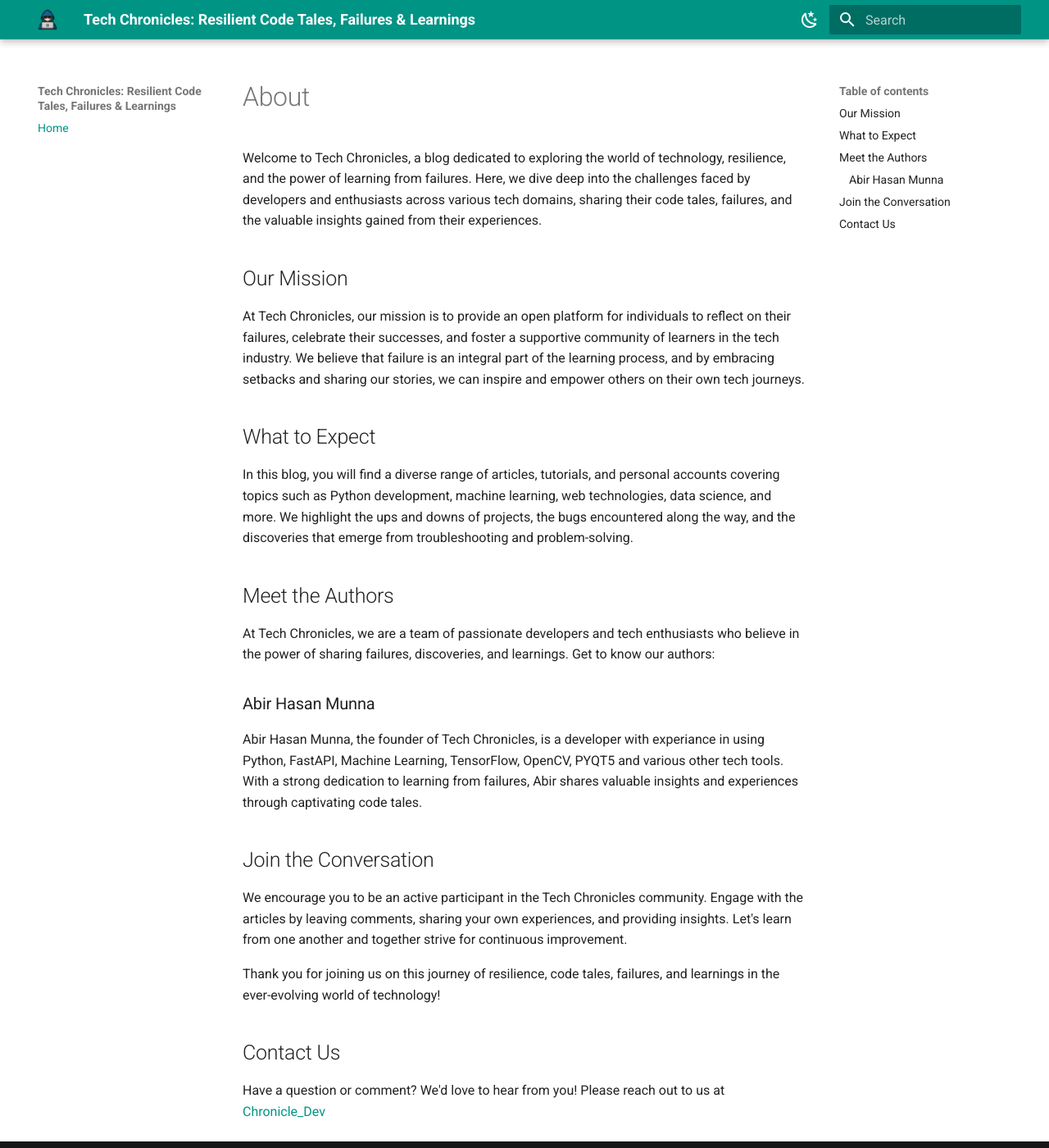
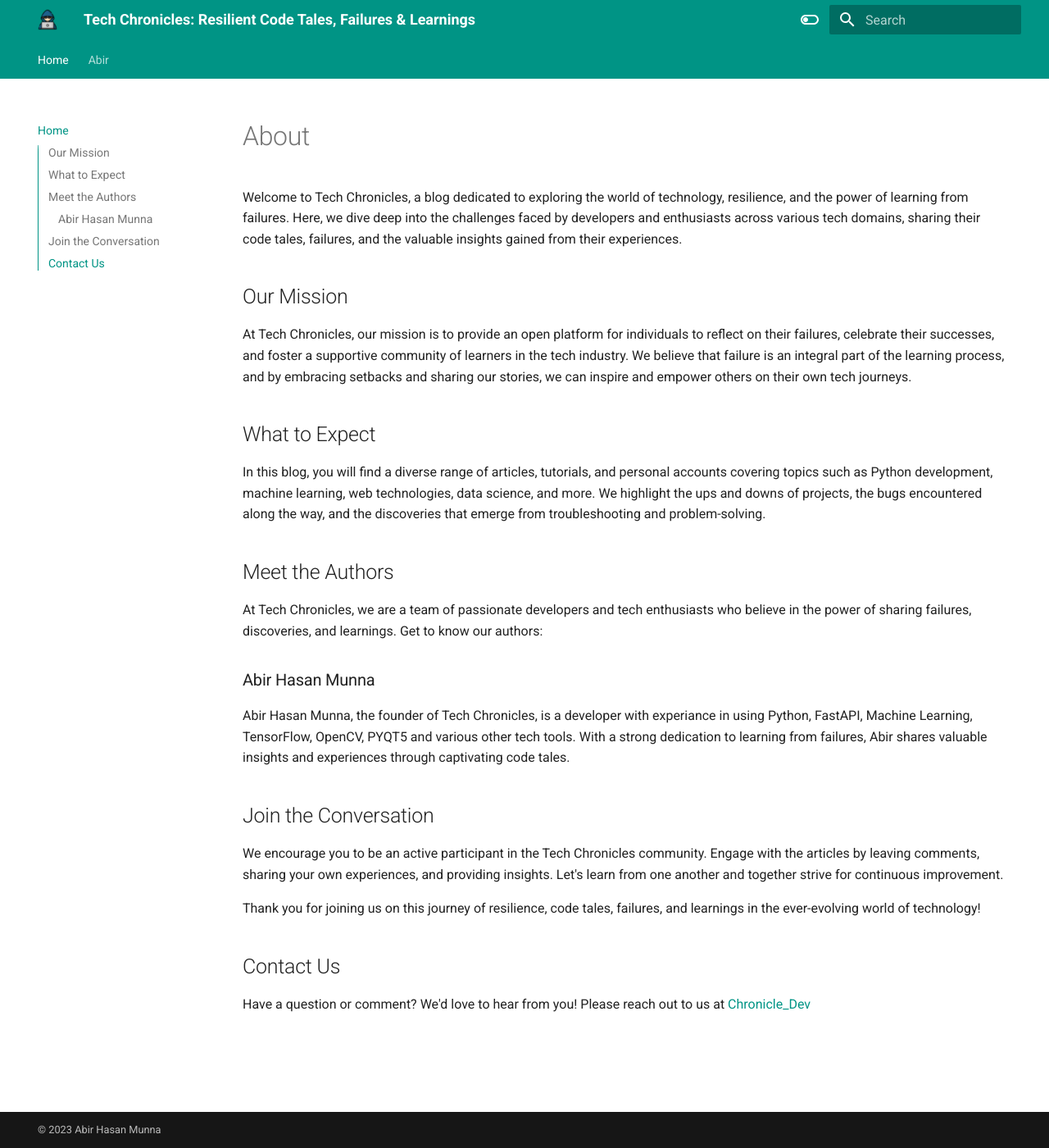
Before and after one commit to abirmunna/blog_mk, an MkDocs documentation site: the page built from docs/index.md, in a window 1280 px wide and 1400 px high. Shown: the whole window at 82% size. Built offline with MkDocs 1.6.1 and Material for MkDocs 9.7.7, drawn with Linux system fonts in a browser that asks for light colours.

Commit message:
added styling and navigation changes

```diff
--- a/mkdocs.yml
+++ b/mkdocs.yml
@@ -1,32 +1,69 @@
 site_name: "Tech Chronicles: Resilient Code Tales, Failures & Learnings"
 site_author: "Abir Hasan Munna"
-site_logo: assets/hacker.png
 
 nav:
   - Home: index.md
+  - Abir:
+    - 'About Me': 'Abir/about.md'
+    - FastAPI:
+      - 'Abir/FastAPI/index.md'
+      - 'FastAPI': 'Abir/FastAPI/first_one.md'
 
 theme:
   name: material
   logo: assets/hacker.png
+  favicon: assets/hacker.png
+  features:
+    - navigation.tabs
+    - navigation.sections
+    - toc.integrate
+    - navigation.top
+    - search.suggest
+    - search.highlight
+    - content.tabs.link
+    - content.code.annotation
+    - content.code.copy
+  language: en
   font:
-    text: 'Roboto'
+    text: Roboto
+    code: Roboto Mono
 
-  # change site color
+
   palette:
     - scheme: default
-      primary: 'teal'
-      accent: 'teal'
       toggle:
-        icon: material/weather-night
-        name: night
-
+        icon: material/toggle-switch-off-outline
+        name: Switch to dark mode
+      primary: teal
+      accent: purple
     - scheme: slate
       toggle:
-        icon: material/weather-sunny
-        name: day
-
-
+        icon: material/toggle-switch
+        name: Switch to light mode
+      primary: teal
+      accent: lime
 
 
 extra:
   generator: false
+
+
+markdown_extensions:
+  - pymdownx.highlight:
+      anchor_linenums: true
+  - pymdownx.inlinehilite
+  - pymdownx.snippets
+  - admonition
+  - pymdownx.arithmatex:
+      generic: true
+  - footnotes
+  - pymdownx.details
+  - pymdownx.superfences
+  - pymdownx.mark
+  - attr_list
+  - pymdownx.emoji:
+      emoji_index: !!python/name:materialx.emoji.twemoji
+      emoji_generator: !!python/name:materialx.emoji.to_svg
+
+copyright: |
+  &copy; 2023 <a href="https://github.com/abirmunna"  target="_blank" rel="noopener">Abir Hasan Munna</a>
```
Also changed, not shown: docs/Abir/FastAPI/first_one.md (added, +1 -0 lines), docs/Abir/FastAPI/index.md (added), docs/Abir/about.md (added), requirements.txt (line endings or trailing spaces).
